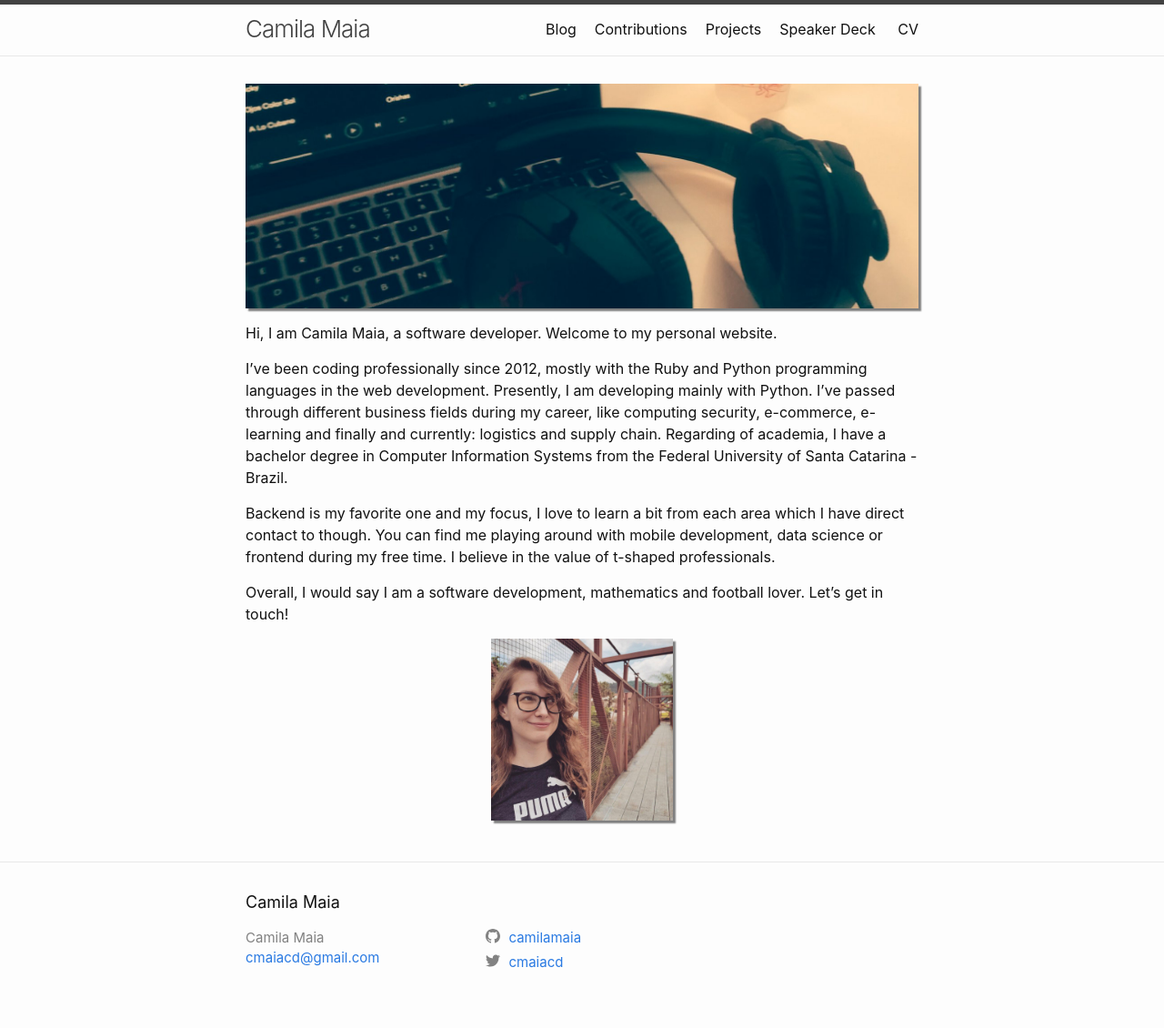
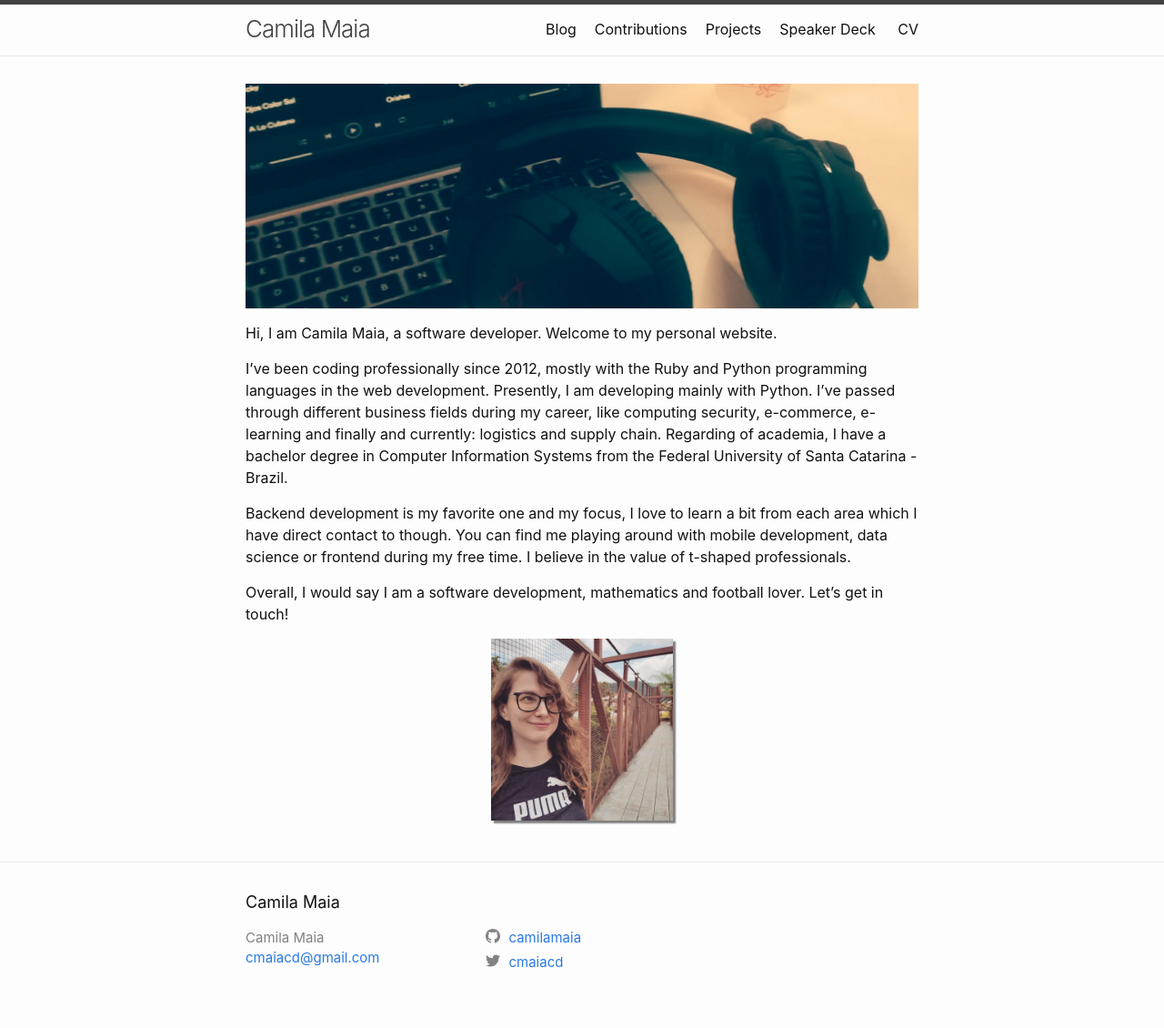
Before and after one commit to camilamaia/camilamaia.com, a Jekyll site: the page built from index.markdown, in a window 1280 px wide. Shown: the whole page at 91% size. Built offline with Jekyll 4.4.1, drawn with Linux system fonts in a browser that asks for light colours; part of the change alters nothing that is shown.

```diff
--- a/_config.yml
+++ b/_config.yml
@@ -7,7 +7,7 @@ collections:
 
 title: Camila Maia
 email: cmaiacd@gmail.com
-description: "" # this means to ignore newlines until "baseurl:"
+description: ""
 baseurl: "" # the subpath of your site, e.g. /blog
 url: "https://camilamaia.github.io"
 twitter_username: cmaiacd
@@ -16,22 +16,3 @@ github_username: camilamaia
 # Build settings
 plugins:
   - jekyll-feed
-# Exclude from processing.
-# The following items will not be processed, by default.
-# Any item listed under the `exclude:` key here will be automatically added to
-# the internal "default list".
-#
-# Excluded items can be processed by explicitly listing the directories or
-# their entries' file path in the `include:` list.
-#
-# exclude:
-#   - .sass-cache/
-#   - .jekyll-cache/
-#   - gemfiles/
-#   - Gemfile
-#   - Gemfile.lock
-#   - node_modules/
-#   - vendor/bundle/
-#   - vendor/cache/
-#   - vendor/gems/
-#   - vendor/ruby/
--- a/index.markdown
+++ b/index.markdown
@@ -1,17 +1,14 @@
 ---
-# Feel free to add content and custom Front Matter to this file.
-# To modify the layout, see https://jekyllrb.com/docs/themes/#overriding-theme-defaults
-
 layout: home
 ---
 
-<img class="shadow" src="/assets/cover.jpg" alt="Home Cover">
+<img src="/assets/cover.jpg" alt="Home Cover">
 
 Hi, I am Camila Maia, a software developer. Welcome to my personal website.
 
 I've been coding professionally since 2012, mostly with the Ruby and Python programming languages in the web development. Presently, I am developing mainly with Python. I've passed through different business fields during my career, like computing security, e-commerce, e-learning and finally and currently: logistics and supply chain. Regarding of academia, I have a bachelor degree in Computer Information Systems from the Federal University of Santa Catarina - Brazil.
 
-Backend is my favorite one and my focus, I love to learn a bit from each area which I have direct contact to though. You can find me playing around with mobile development, data science or frontend during my free time. I believe in the value of t-shaped professionals.
+Backend development is my favorite one and my focus, I love to learn a bit from each area which I have direct contact to though. You can find me playing around with mobile development, data science or frontend during my free time. I believe in the value of t-shaped professionals.
 
 Overall, I would say I am a software development, mathematics and football lover. Let's get in touch!
 
```
Also changed, not shown: 4 other files.
